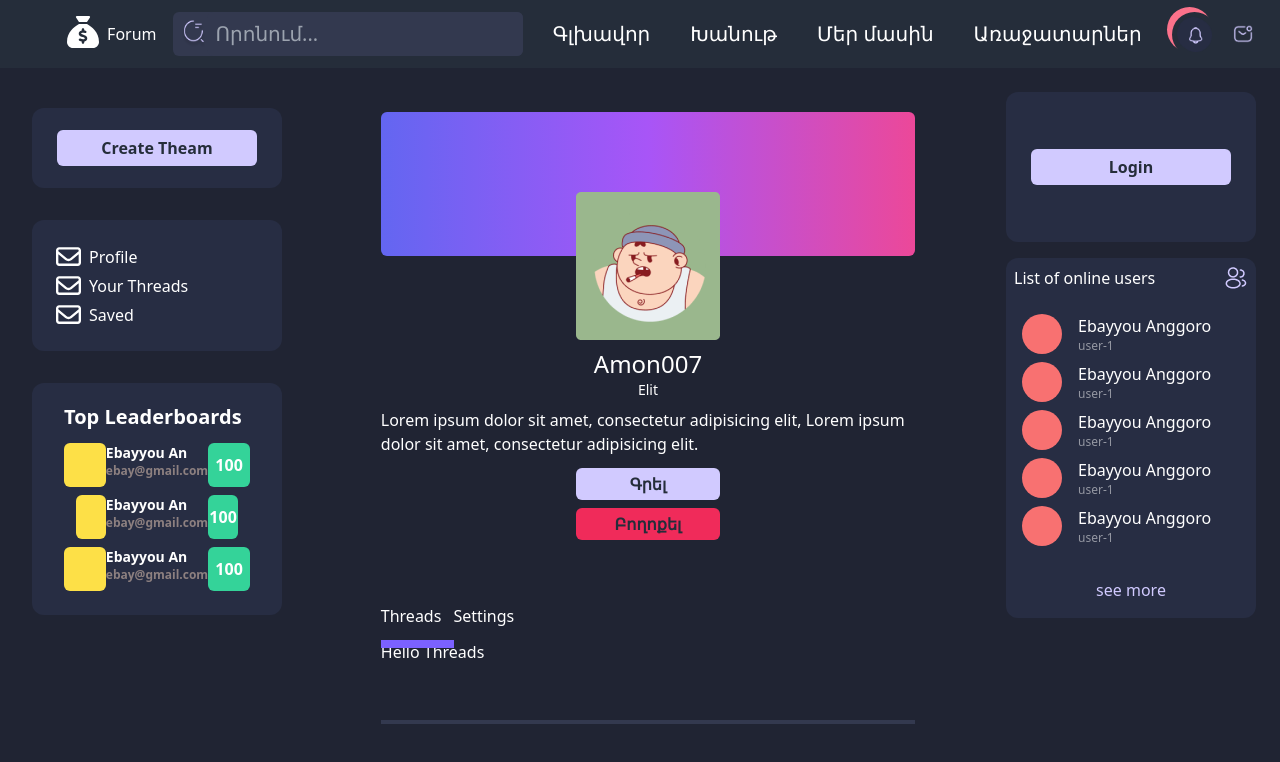
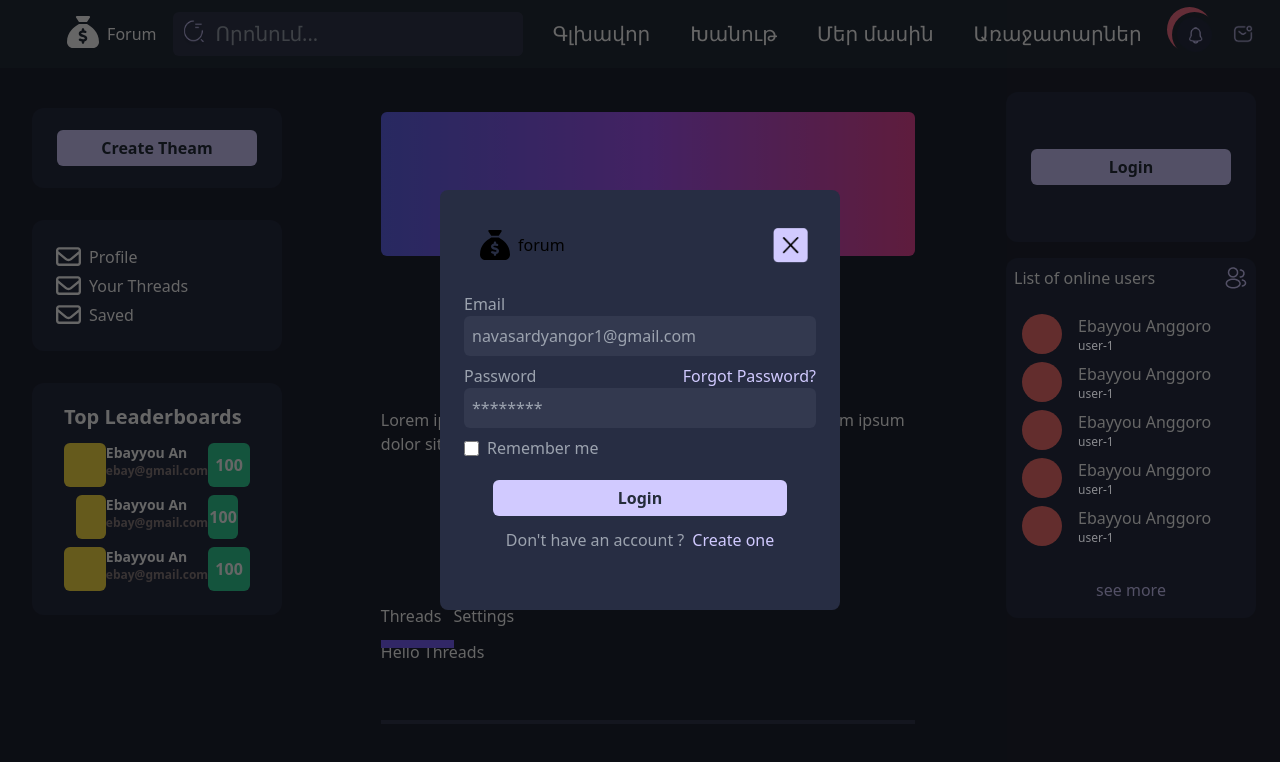
Before and after one commit to GorNavasardyan3/forum_project, a React (Create React App) app: page /user in a window 1280 px wide. Both pictures are taken after a click on the button "Login". Shown: the top 762 px of the page. Built offline with nearby package versions, Linux system fonts and the light colour scheme.

Commit message:
add login modal

```diff
--- a/src/components/Aside.jsx
+++ b/src/components/Aside.jsx
@@ -1,12 +1,13 @@
-import React from 'react'
+import React, { useState } from 'react'
 import Login from './MenuComponents/Login.jsx'
 import ListUsers from './MenuComponents/ListUsers.jsx'
+import LoginModal from './LoginModal.jsx';
 
 function Aside() {
   return (
     <aside className=' max-xl:hidden block w-[300px] h-full p-2'>
-        <Login />
-
+        <Login/>
+        <LoginModal />
         <ListUsers />
     </aside>
   )
--- /dev/null
+++ b/src/components/LoginModal.jsx
@@ -0,0 +1,47 @@
+import { faSackDollar } from "@fortawesome/free-solid-svg-icons"
+import { FontAwesomeIcon } from "@fortawesome/react-fontawesome"
+import Button from "../ui/Button"
+
+function LoginModal({ showLoginModal, setShowLoginModal }) {
+  return (
+    <div className={`fixed top-0 left-0 h-full w-full bg-black/60 flex items-center justify-center duration-300 ${showLoginModal ? 'visible' : 'invisible'}`}>
+      <div className={`${showLoginModal ? 'scale-100' : 'scale-0'} p-4 sm:rounded-lg duration-300 transform origin-center sm:w-[400px] sm:h-[420px] w-full h-full third-bg-color`}>
+        <div className='flex justify-between p-4'>
+          <div className='flex items-center p-2'>
+            <FontAwesomeIcon className='mr-2 h-[30px] w-[30px]' icon={faSackDollar} />
+            <p>forum</p>
+          </div>
+          <div className='flex'>
+            <button onClick={() => setShowLoginModal(!showLoginModal)}>
+              <img src="/images/close.png" className='h-[35px] w-[35px]' alt="" />
+            </button>
+          </div>
+        </div>
+        <div className="m-2">
+            <p className=" text-gray-400">Email</p>
+            <input type="email" placeholder="navasardyangor1@gmail.com" className=" fourth_bg_color w-full p-2 outline-none text-gray-400 rounded-md" />
+        </div>
+        <div className="m-2">
+            <div className=" flex justify-between">
+                <p className=" text-gray-400">Password</p>
+                <button className="light-first-color">Forgot Password?</button>
+            </div>
+            <input type="password" placeholder="********" className=" fourth_bg_color w-full p-2 outline-none text-gray-400 rounded-md" />
+        </div>
+        <div className=" m-2 text-gray-400 flex items-center gap-2">
+            <input type="checkbox" className=" h-[15px] w-[15px]" />
+            <p>Remember me</p>
+        </div>
+        <div className=" w-[100%] flex justify-center">
+            <Button text={'Login'}/>
+        </div>
+        <div className=" flex justify-center gap-2">
+            <p className=" text-gray-400">Don't have an account ?</p>
+            <button className=" light-first-color">Create one</button>
+        </div>
+      </div>
+    </div>
+  )
+}
+
+export default LoginModal
--- a/src/components/MenuComponents/Login.jsx
+++ b/src/components/MenuComponents/Login.jsx
@@ -1,13 +1,18 @@
-import React from 'react'
+import { useState } from 'react';
 import Button from '../../ui/Button';
+import LoginModal from '../LoginModal';
 
-function CreateTheam() {
+function Login() {
+    const [showLoginModal,setShowLoginModal] = useState(false)
 
     return(
         <div className=' third-bg-color  flex justify-center items-center h-[150px] w-[250px] rounded-xl m-4'>
-            <Button text={'Login'}/>
+            <div onClick={() => setShowLoginModal(true)} className=' w-full flex justify-center items-center'>
+                <Button text={'Login'}></Button>
+            </div>
+            <LoginModal showLoginModal={showLoginModal} setShowLoginModal={setShowLoginModal}/>
         </div>
     )
 }
 
-export default CreateTheam;
+export default Login;
--- a/src/components/Sidebar.jsx
+++ b/src/components/Sidebar.jsx
@@ -1,10 +1,11 @@
-import React from 'react'
+import React, { useState } from 'react'
 import CreateTheam from './MenuComponents/CreateTheam.jsx'
 import Category from './MenuComponents/Category.jsx'
 import Leaders from './MenuComponents/Leaders.jsx'
 import Login from './MenuComponents/Login.jsx'
 import ListUsers from './MenuComponents/ListUsers.jsx'
 function Sidebar() {
+
     return (
         <div className='max-md:hidden h-full flex flex-col justify-center items-center  m-4 py-2 '>
             <CreateTheam/>
--- a/src/components/SidebarAsideMobile.jsx
+++ b/src/components/SidebarAsideMobile.jsx
@@ -1,4 +1,4 @@
-import React from 'react'
+import React, { useState } from 'react'
 import Button from '../ui/Button.jsx'
 import CreateTheam from './MenuComponents/CreateTheam.jsx'
 import Login from './MenuComponents/Login.jsx'
@@ -28,7 +28,7 @@ function SidebarAsideMobile({mobileSidebarAside,setMobileSidebarAside}) {
 
             <CreateTheam />
 
-            <Login />
+            <Login/>
 
             <Category />
 
```
